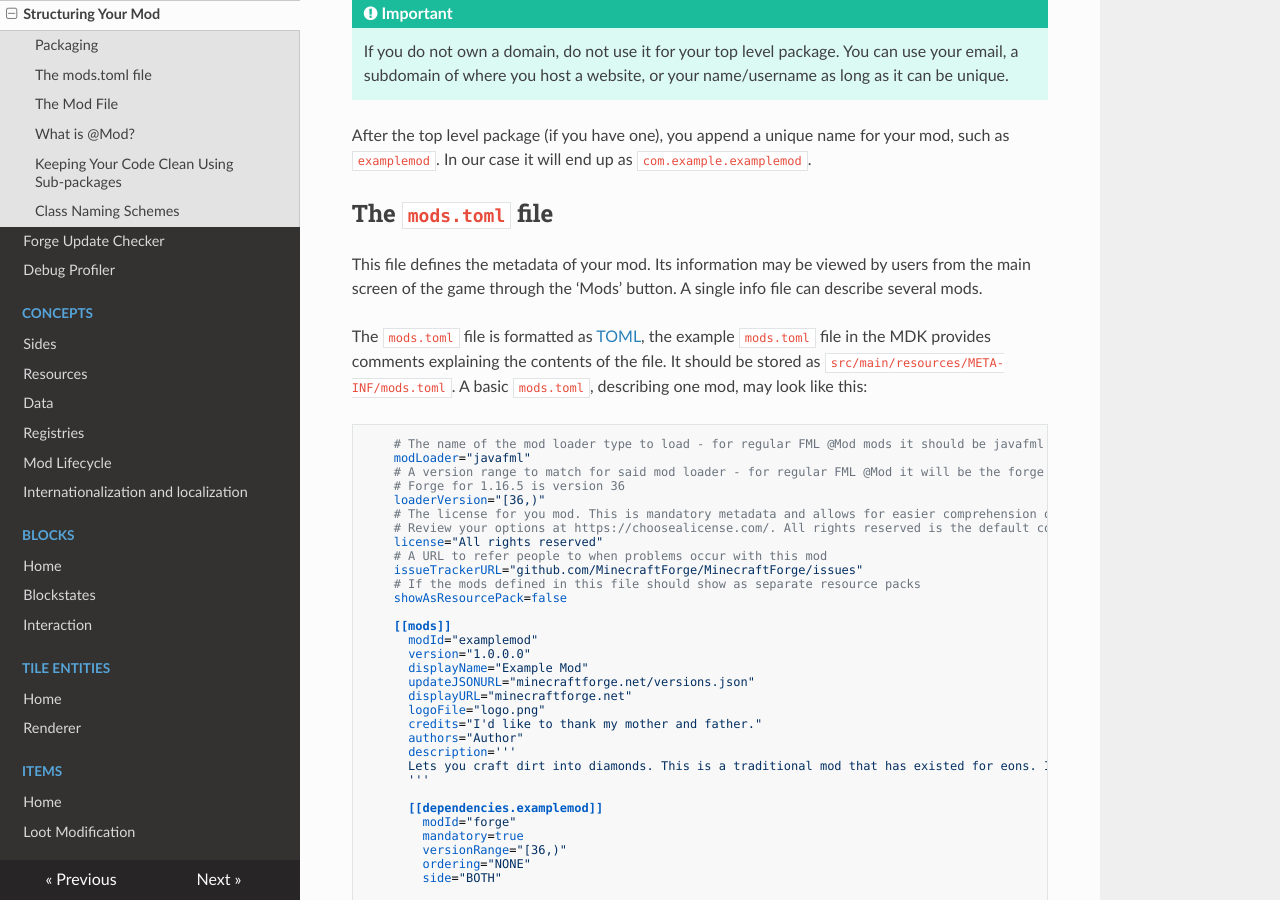
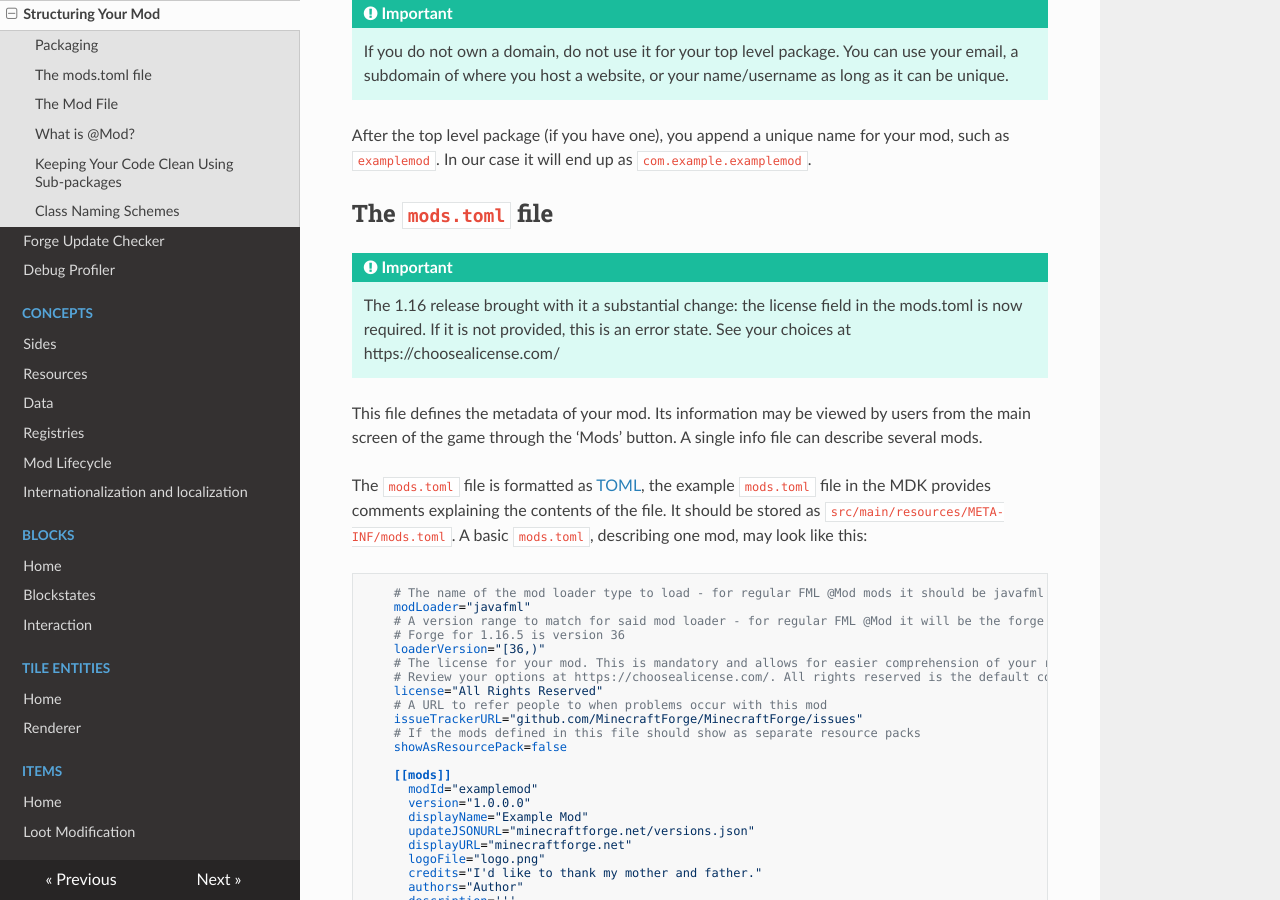
Before and after one commit to MinecraftForge/Documentation, an MkDocs documentation site: the page built from docs/gettingstarted/structuring.md, in a window 1280 px wide and 900 px high, scrolled down 362 px. Built offline with MkDocs 1.6.1, drawn with Linux system fonts in a browser that asks for light colours; nearby versions of some CDN libraries.

Commit message:
Adjust license information in Structuring guide

```diff
--- a/docs/gettingstarted/structuring.md
+++ b/docs/gettingstarted/structuring.md
@@ -17,6 +17,10 @@ After the top level package (if you have one), you append a unique name for your
 The `mods.toml` file
 -------------------
 
+!!! important
+
+    The 1.16 release brought with it a substantial change: the license field in the mods.toml is now required. If it is not provided, this is an error state. See your choices at https://choosealicense.com/
+
 This file defines the metadata of your mod. Its information may be viewed by users from the main screen of the game through the 'Mods' button. A single info file can describe several mods.
 
 The `mods.toml` file is formatted as [TOML][], the example `mods.toml` file in the MDK provides comments explaining the contents of the file. It should be stored as `src/main/resources/META-INF/mods.toml`. A basic `mods.toml`, describing one mod, may look like this:
@@ -26,9 +30,9 @@ The `mods.toml` file is formatted as [TOML][], the example `mods.toml` file in t
     # A version range to match for said mod loader - for regular FML @Mod it will be the forge version
     # Forge for 1.16.5 is version 36
     loaderVersion="[36,)"
-    # The license for you mod. This is mandatory metadata and allows for easier comprehension of your redistributive properties.
+    # The license for your mod. This is mandatory and allows for easier comprehension of your redistributive properties.
     # Review your options at https://choosealicense.com/. All rights reserved is the default copyright stance, and is thus the default here.
-    license="All rights reserved"
+    license="All Rights Reserved"
     # A URL to refer people to when problems occur with this mod
     issueTrackerURL="github.com/MinecraftForge/MinecraftForge/issues"
     # If the mods defined in this file should show as separate resource packs
```
